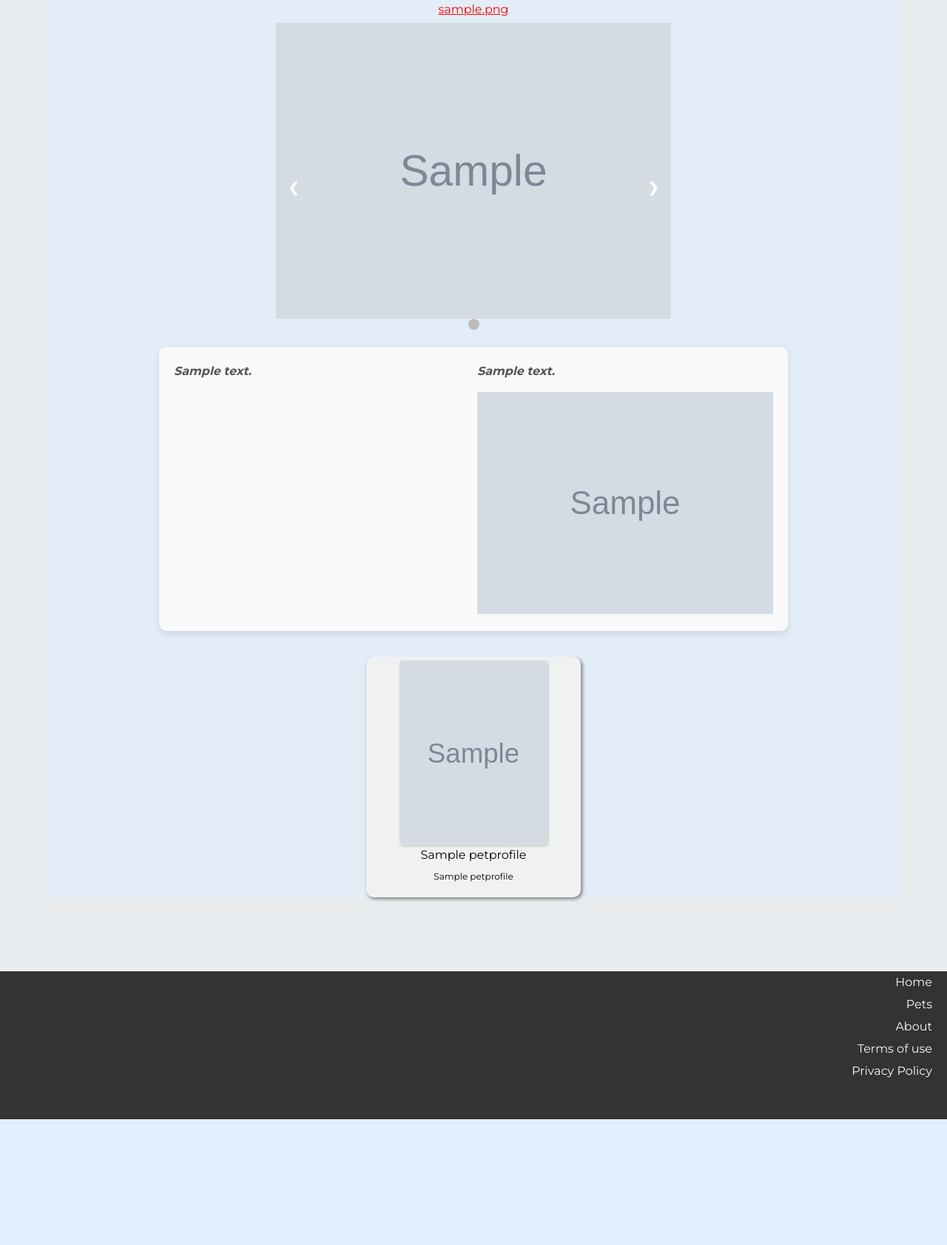
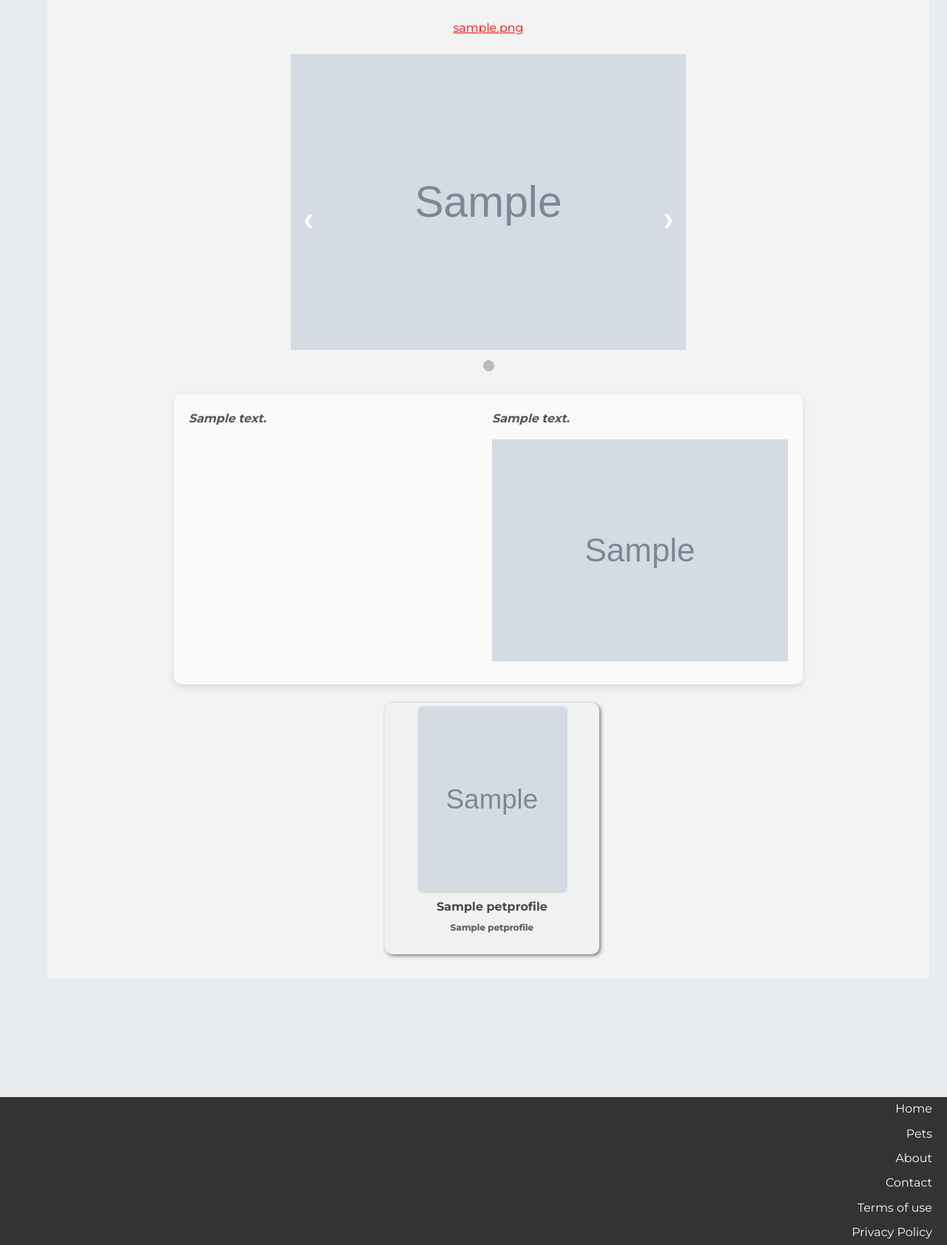
Before and after one commit to GeoffStengel/dice, a Django app: page / in a window 1280 px wide. Shown: the part 130-1813 px from the top of the page at 74% size. Before the commit the page ends 1643 px from the top, so only its background shows below. Run offline with Django 5.2, Linux system fonts and the light colour scheme; tables that the repository leaves empty hold one stand-in row (values such as "Sample post"); grey boxes marked "Sample" are stand-in pictures.

Commit message:
Adjusted grid_item so isn't over lapping.  Adding Title Tags and adjusting some of the others, styling footer. Fixed about page text shows and models.py views.py and about.html work pretty good now. some small bug in title tag possibly somewhere as well

```diff
--- a/home/static/home/css/styles.css
+++ b/home/static/home/css/styles.css
@@ -30,7 +30,7 @@
         display: grid;
         width: 100%;
         height: 100%;
-        grid-template-columns: repeat(auto-fit, minmax(100px, 1fr));
+
         grid-template-columns: repeat(auto-fit, minmax(150px, 1fr));
       /*background: #007bff;
         background: #0056b3;
@@ -42,7 +42,6 @@
         font-family: 'Montserrat', sans-serif;
         text-align: center;
     }
-
 
     /***Nav Buttons At Top Of Website***/
     .nav-buttons {
@@ -61,19 +60,20 @@ h1{
     font-size: 22px;
     font-family: 'Montserrat', sans-serif;
     margin: 0 auto;
+    margin-top: 10px;
 }
 
 h1, h2, h3 {
     font-family: 'Dancing Script', cursive;
 }
-    /***Container Wraps Block Content And Main Section Is A Main Grid For Project***/
+    /***Container Wraps Block Content And Is A Main Grid For Project***/
     .container{
         display: grid;
         max-width: 1550px;
-        height: 100%;
+        height:100%;
         grid-template-columns: 1fr;
-        grid-template-rows: 50px 80px 1fr 100px 200px;
-        background: #eaf9fa;
+        grid-template-rows: 50px 80px auto auto 400px auto;
+        /*background: #eaf9fa;*/
         align-items: center;
         justify-content: center;
         margin: 0 auto;
@@ -95,9 +95,12 @@ h1, h2, h3 {
 
     .info_grid{
         display: grid;
-        height:100%;
-        width:100%;
-        margin:0 auto;
+        height: 100%;
+        width: 100%;
+        margin: 0 auto;
+        row-gap: 10px;
+        background-color: #f3f3f3;
+        padding: 20px;
     }
 
     .image_grid{
@@ -107,7 +110,6 @@ h1, h2, h3 {
         height:100%;
         width:100%;
         margin:0 auto;
-
     }
 
 /**To The Actual Image Elements Of The Img Tag**/
@@ -118,29 +120,19 @@ h1, h2, h3 {
     margin-top: 5px;
 }
 
-/****Has Posts & Blog Post Titles******/
-.section2{
-    display: grid;
-    height: 300px;
-    grid-template-columns: 1fr 1fr;
-    grid-template-rows: repeat(auto-fill, minmax(250px, 1fr, 1fr));
-    margin-top: 20px;
-}
-
-/***Grid Holding Puppy Cards***/
+/***Grid*Holding*Puppy*Card*Adjusts*Cards***/
 .puppy_grid{
     display: grid;
     width: 100%;
     height: 100%;
     grid-template-columns: repeat(auto-fit, 220px);
-    grid-template-rows: repeat(auto-fill, 335px);
+    grid-template-rows: auto;
     margin: 0 auto;
-    margin-top: 15px;
-    grid-gap: 3%;
-    row-gap:20px;
+    grid-gap: 35px;
     overflow: hidden;
     justify-content: center;
     align-items: center;
+    padding: 5px;
 }
 
 .puppy_grid div{
@@ -160,20 +152,21 @@ h1, h2, h3 {
     border-radius: 5px;
     box-shadow: 1px 1px 3px rgba(0, 0, 0, 0.2);
 }
+
 /**6 Images Puppy Grid**/
 .puppy_grid_6_img{
     display: grid;
     width: 100%;
     height: 100%;
     grid-template-columns: repeat(auto-fit, minmax(210px, 290px));
-    grid-template-rows: repeat(auto-fill, 325px);
+    grid-template-rows: repeat(auto-fill, 340px);
     margin: 0 auto;
-    margin-top: 15px;
     grid-gap: 3%;
     row-gap:20px;
     overflow: hidden;
     justify-content: center;
     align-items: center;
+    padding: 5px;
 }
 .puppy_grid_6_img div{
     height: 100%;
@@ -193,6 +186,10 @@ h1, h2, h3 {
     box-shadow: 1px 1px 3px rgba(0, 0, 0, 0.2);
 }
 
+.names_title_card{
+    background: #003366;
+}
+
 /***The Individual Cards For The Pets***/
 .puppy_item{
     height: 100%;
@@ -208,31 +205,38 @@ h1, h2, h3 {
     line-height: 15px;
 }
 
+.pet_name {
+    padding-top: 13px;
+    font-weight: bold;
+    color: #494949;
+}
+
 .pet_title{
     font-size: 12px;
-    margin-top: 15px;
-}
+    font-weight: 200;
+    padding: 10px;
+    line-height: 20px;
+    font-weight: 550;
+    color: #616060;
+    text-shadow: 0px 0px 1px rgba(0, 0, 0, 0.273);
 
-.pet_name {
-    margin-top: 5px;
 }
 
 .card_description{
     display: grid;
     padding-left: 10px;
     font-size: 14px;
-
 }
 
 .adoption_discount{
     color: red;
     margin: 0 auto;
     font-size: 16px;
-    margin-top: 5px;
+    margin-top: 10px;
     margin-bottom: 5px;
 }
 /***INDEX.HTML*STYLING*END****/
-
+/************************/
 /***PETS.HTML*STYLING*START****/
 .pets_content_grid{
     display: grid;
@@ -266,7 +270,7 @@ h1, h2, h3 {
     border-radius: 10px;
 }
 
-
+/************************/
 /***PETS.HTML*STYLING*START****/
 /***SlideShow***START*/
 .slideshow-container {
@@ -284,6 +288,7 @@ h1, h2, h3 {
 .header_banner_image {
     width: 100%; /* Full width */
     height: 400px;
+    margin: 0;
 }
 
 .prev, .next {
@@ -324,7 +329,7 @@ h1, h2, h3 {
     grid-template-columns: 1fr 1fr;
     grid-gap: 10px; /**Space In Between The Columns & Rows**/
     padding: 20px; /* Space inside the container */
-    margin: 20px auto; /* Center the container */
+    margin: 10px auto; /* Center the container */
     max-width: 1100px;
     box-shadow: 0 4px 10px rgba(0, 0, 0, 0.1); /* Soft shadow for depth */
     font-family: 'Montserrat', sans-serif; /* Font choice */
@@ -347,8 +352,8 @@ h1, h2, h3 {
     font-style: italic; /* Italicize the last paragraph for a heartfelt touch */
     color: #555; /* Softer color for the last paragraph */
 }
-
-
+/************************/
+/************************/
 /***ABOUT*CSS*START***/
 .about_body_description{
     background-color: #f9f9f9; /* Light background for contrast */
@@ -367,20 +372,19 @@ h1, h2, h3 {
     margin-bottom: 15px; /* Space between paragraphs */
 }
 /***ABOUT PAGE**CSS*END***/
-
-
-/*****FOOTER*SECTION*START*****/
+/************************/
+/*****FOOTER*SECTION*START**In Base.html*****/
 .footer_grid{
     display: grid;
+    position: absolute;
     width: 100%;
     height: 200px;
     grid-template-columns: 1fr;
-    grid-template-rows: repeat(auto-fill, 30px);
+    grid-template-rows: repeat(auto-fill, auto);
     background: #333;
     align-items: center;
     justify-content: center;
     text-align: right;
-    grid-row: 7;
 }
 
 /**Decorates and Adjusts Text In Footer**/
@@ -389,7 +393,7 @@ h1, h2, h3 {
     color: #f9f9f9;
     text-decoration: none;
     text-align: right;
-
 }
 
-/***FOOTER*SECTION*START*****/
+/***FOOTER*SECTION*END**In Base.html***/
+/************************/
--- a/home/templates/home/base.html
+++ b/home/templates/home/base.html
@@ -9,11 +9,8 @@
     <link rel="stylesheet" type="text/css" href="{% static 'home/css/reset.css' %}"/>
     <link rel="stylesheet" href="{% static 'home/css/styles.css' %}"/>
     <link rel="icon" href="{% static 'images/taco_icon.png' %}">
-    {% if title %}
-        <title>Dynamic Django - {{ title }}</title>
-    {% else %}
-        <title>Hello World</title>
-    {% endif %}
+
+    {% block title %}<title>Puppy Rescue</title> {% endblock title %}
 </head>
 <body>
 
@@ -45,13 +42,12 @@
             <a href="{% url 'home-home' %}">Home</a>
             <a href="{% url 'home-pets' %}">Pets</a>
             <a href="{% url 'home-about' %}">About</a>
+            <a href="{% url 'home-contact' %}">Contact</a>
             <a href="#">Terms of use</a>
             <a href="#">Privacy Policy</a>
         </div>
     </footer>
 </div>
 
-
-
 </body>
 </html>
--- a/home/templates/home/contact.html
+++ b/home/templates/home/contact.html
@@ -2,10 +2,10 @@
 {% extends "home/base.html" %}
 
     <!--Content Block Blocks Other Content From base.html-->
-    {% block title %} Contact {% endblock title %}
+    {% block title %}<title>Contact Us</title>{% endblock title %}
 {% block content%}
 
- <h1>Contact Us</h1> <title>Contact Us</title>
+ <h1>Contact Us</h1>
 
 
  {% for contact_body in all %} <p>{{ text_body.body_text1 }}</p> {% endfor %}
--- a/home/templates/home/index.html
+++ b/home/templates/home/index.html
@@ -67,8 +67,10 @@
                     {% for pet in six_pets %}
                         <div class="puppy_item">
                             <img src="{{ pet.pet_prof_img.url }}" alt="Puppy Pic 1">
+
                                 <p class="pet_name">{{ pet.name }}</p>
                                 <p class="pet_title">{{ pet.title }}</p>
+
                         </div>
                     {% endfor %}
                 </div>
--- a/home/templates/home/pets.html
+++ b/home/templates/home/pets.html
@@ -2,7 +2,7 @@
 {% extends "home/base.html" %}
 {% load static %}
 
-    {% block title %} Adopt A New Friend {% endblock title %}
+    {% block title %}<title> Adopt A New Friend </title>{% endblock title %}
 
 
 <!-- Pet Profiles Section -->
--- a/home/views.py
+++ b/home/views.py
@@ -32,11 +32,12 @@ def pets(request):
 
 
 def about(request):
-    about_description = AboutPage.objects.all()
-    print(about_description)
+    #about_description = AboutPage.objects.all()
+    about_page = AboutPage.objects.first()
 
     context = {
-        'about_page': about_description
+        'about_page': about_page
+
     }
 
     return render(request, 'home/about.html', context )
```
Also changed, not shown: home/templates/home/about.html (+5 -10 lines).
